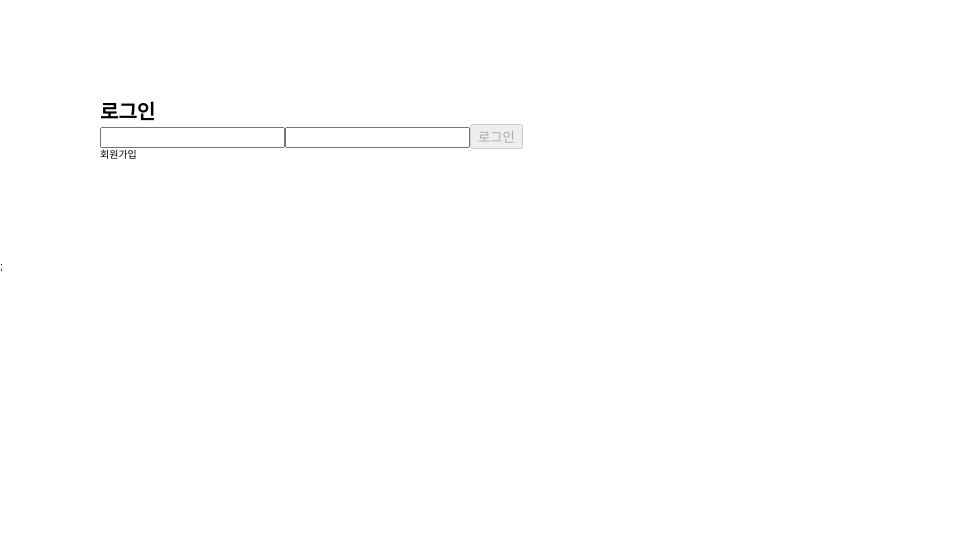
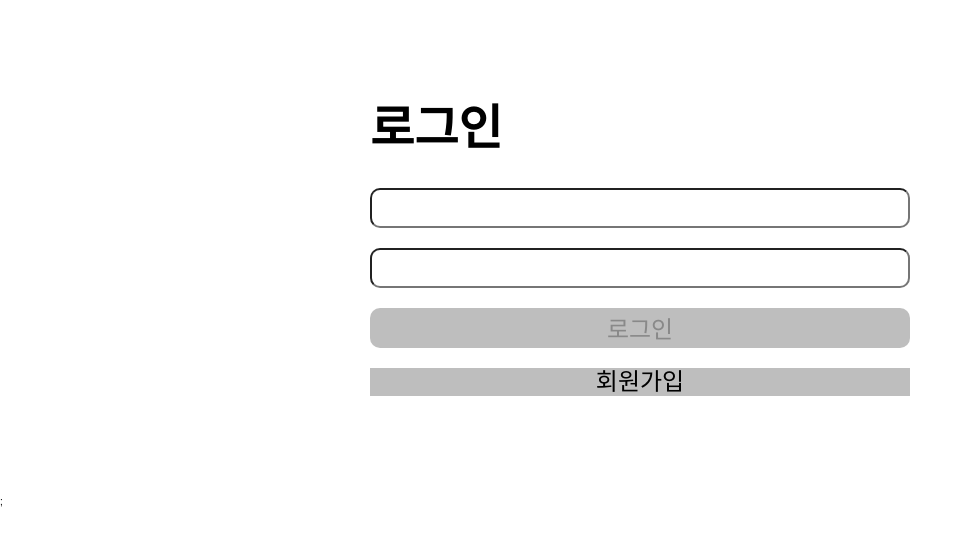
Before and after one commit to hozzijeong/wanted-pre-onboarding-challenge-fe-1, a React (Create React App) app: page /auth/login in a window 1280 px wide. Shown: the top 544 px of the page, without its empty margins (0-973 px from the left). Built offline with nearby package versions, Linux system fonts and the light colour scheme.

Commit message:
Design 기본적인 틀 작성

```diff
--- a/src/components/Auth/AuthForm.tsx
+++ b/src/components/Auth/AuthForm.tsx
@@ -1,15 +1,32 @@
 import { UseMutationResult } from "@tanstack/react-query";
 import { useState } from "react";
+import styled from "styled-components";
 import { inputChangeHandler } from "../../utility/handler";
 import { AuthResult, IAuth } from "../../utility/types";
 import { validateEmail, validatePassword } from "../../utility/validation";
-import Input from "../Utility/Input";
+import Input, { ValueInput } from "../Utility/Input";
 
 interface IForm {
   category: string;
   api: UseMutationResult<AuthResult, unknown, IAuth, unknown>;
-  // fetcher: (data: AuthResult) => void;
 }
+
+const AuthContainer = styled.form`
+  display: flex;
+  flex-direction: column;
+  max-width: 54rem;
+  margin: 0 auto;
+  justify-content: space-between;
+`;
+
+const SubmitInput = styled(ValueInput)`
+  border: none;
+  background-color: #bebebe;
+  &:hover {
+    cursor: pointer;
+    background-color: #adadad;
+  }
+`;
 
 function AuthForm({ category, api }: IForm) {
   const [email, setEmail] = useState<string>("");
@@ -21,7 +38,7 @@ function AuthForm({ category, api }: IForm) {
   };
 
   return (
-    <form method="post" onSubmit={(e) => authSubmitHandler(e)}>
+    <AuthContainer method="post" onSubmit={(e) => authSubmitHandler(e)}>
       <Input
         type="email"
         value={email}
@@ -34,12 +51,12 @@ function AuthForm({ category, api }: IForm) {
         changeHandler={inputChangeHandler}
         fnc={setPassword}
       />
-      <input
+      <SubmitInput
         type="submit"
         value={category}
         disabled={!validateEmail(email) || !validatePassword(password)}
       />
-    </form>
+    </AuthContainer>
   );
 }
 
--- /dev/null
+++ b/src/components/AuthLink.tsx
@@ -0,0 +1,18 @@
+import styled from "styled-components";
+
+const AuthContainer = styled.div`
+  border-radius:1rem
+  width: 54rem;
+  font-size: 2.4rem;
+  text-align: center;
+  background-color: #bebebe;
+  &:hover {
+    background-color: #adadad;
+  }
+  margin: 1rem 0;
+`;
+function AuthLink({ title }: { title: string }) {
+  return <AuthContainer>{title}</AuthContainer>;
+}
+
+export default AuthLink;
--- a/src/components/Layout.tsx
+++ b/src/components/Layout.tsx
@@ -4,7 +4,7 @@ import Loading from "./Utility/Loading";
 
 const LayoutContainer = styled.div`
   margin: 10rem auto;
-  width: 108rem;
+  width: 54rem;
 `;
 
 interface ILayout {
--- /dev/null
+++ b/src/components/Title.tsx
@@ -0,0 +1,19 @@
+import styled from "styled-components";
+
+const TitleP = styled.p`
+  font-size: ${(props) => props.style?.fontSize};
+  font-weight: bold;
+  margin: 2rem 0;
+  text-align: ${(props) => props.style?.textAlign};
+`;
+
+interface ITitle {
+  title: string;
+  size: string;
+}
+
+function Title({ title, size }: ITitle) {
+  return <TitleP style={{ fontSize: size }}>{title}</TitleP>;
+}
+
+export default Title;
--- a/src/components/Todos/CreateTodo.tsx
+++ b/src/components/Todos/CreateTodo.tsx
@@ -6,6 +6,7 @@ import { DataResult } from "utility/types";
 import { useSetRecoilState } from "recoil";
 import { todosAtom } from "atom";
 import { initialResultData } from "utility/initialData";
+import Title from "components/Title";
 
 interface ICreateTodo {
   token: string | null;
@@ -39,7 +40,7 @@ function CreateTodo({ token }: ICreateTodo) {
 
   return (
     <div>
-      <h1>Add Task</h1>
+      <Title title="AddTask" size={"3.6rem"} />
       <form onSubmit={(e) => onSubmit(e)}>
         <input
           style={{ width: "98%" }}
--- a/src/components/Todos/TodoList.tsx
+++ b/src/components/Todos/TodoList.tsx
@@ -1,3 +1,4 @@
+import Title from "components/Title";
 import { ITodos } from "utility/types";
 import TodoItem from "./TodoItem";
 
@@ -7,7 +8,7 @@ interface ITodoList {
 function TodoList({ todos }: ITodoList) {
   return (
     <div>
-      <h1>TodoList</h1>
+      <Title title="TodoList" size={"3.6rem"} />
       <ul>{[...todos.map((x: ITodos) => <TodoItem key={x.id} todo={x} />)]}</ul>
     </div>
   );
--- a/src/components/Utility/Input.tsx
+++ b/src/components/Utility/Input.tsx
@@ -1,3 +1,4 @@
+import styled from "styled-components";
 import { IChangeValue } from "../../utility/handler";
 
 interface IInputProps {
@@ -8,9 +9,18 @@ interface IInputProps {
   disabled?: boolean;
 }
 
+export const ValueInput = styled.input`
+  border-radius: 1rem;
+  outline: none;
+  height: 4rem;
+  margin: 1rem 0;
+  font-size: 2.4rem;
+  padding: 0 1rem;
+`;
+
 function Input({ type, value, changeHandler, fnc, disabled }: IInputProps) {
   return (
-    <input
+    <ValueInput
       type={type}
       value={value}
       onChange={(e) => changeHandler({ e, fnc })}
--- a/src/index.tsx
+++ b/src/index.tsx
@@ -36,11 +36,14 @@ footer, header, hgroup, main, menu, nav, section {
 *[hidden] {
     display: none;
 }
-body {
-  line-height: 1;
-}
 menu, ol, ul {
   list-style: none;
+}
+
+button{
+  &:hover{
+    cursor: pointer;
+  }
 }
 
 * {
--- a/src/routes/Auth/Login.tsx
+++ b/src/routes/Auth/Login.tsx
@@ -4,6 +4,8 @@ import { loginAPI } from "api/apis";
 import Form from "components/Auth/AuthForm";
 import useAuth from "hooks/useAuth";
 import useGetToken from "hooks/useGetToken";
+import Title from "components/Title";
+import AuthLink from "components/AuthLink";
 
 function Login() {
   const navigation = useNavigate();
@@ -14,9 +16,11 @@ function Login() {
 
   return (
     <div>
-      <h1>로그인</h1>
+      <Title title={"로그인"} size={"4.8rem"} />
       <Form category={"로그인"} api={useLogin} />
-      <Link to={"/auth/signup"}>회원가입</Link>
+      <Link to={"/auth/signup"}>
+        <AuthLink title={"회원가입"} />
+      </Link>
     </div>
   );
 }
--- a/src/routes/Auth/SignUp.tsx
+++ b/src/routes/Auth/SignUp.tsx
@@ -2,6 +2,8 @@ import { Link, useNavigate } from "react-router-dom";
 import { SignUpAPI } from "api/apis";
 import AuthForm from "components/Auth/AuthForm";
 import useAuth from "hooks/useAuth";
+import Title from "components/Title";
+import AuthLink from "components/AuthLink";
 
 function SignUp() {
   const navigation = useNavigate();
@@ -12,9 +14,11 @@ function SignUp() {
 
   return (
     <>
-      <h1>회원 가입</h1>
+      <Title title={"회원가입"} size={"4.8rem"} />
       <AuthForm category={"회원가입"} api={signUp} />
-      <Link to={"/auth/login"}>로그인</Link>
+      <Link to={"/auth/login"}>
+        <AuthLink title={"로그인"} />
+      </Link>
     </>
   );
 }
--- a/src/routes/Todos/Todo.tsx
+++ b/src/routes/Todos/Todo.tsx
@@ -10,6 +10,7 @@ import { splitPathName } from "utility/getPathName";
 import { ITodos } from "utility/types";
 import TodoDetail from "./TodoDetail";
 import Loading from "components/Utility/Loading";
+import Title from "components/Title";
 
 function Todos() {
   const navigation = useNavigate();
@@ -34,7 +35,7 @@ function Todos() {
 
   return (
     <div>
-      <h1>Tasks</h1>
+      <Title title="Tasks" size={"4.6rem"} />
       <button onClick={logoutHandler}>로그아웃</button>
       <CreateTodo token={token} />
       <hr />
--- a/src/routes/Todos/TodoDetail.tsx
+++ b/src/routes/Todos/TodoDetail.tsx
@@ -11,6 +11,7 @@ import { useLocation } from "react-router-dom";
 import { splitPathName } from "utility/getPathName";
 import useGetToken from "hooks/useGetToken";
 import { initialResultData } from "utility/initialData";
+import Title from "components/Title";
 
 function TodoDetail() {
   const location = useLocation();
@@ -71,13 +72,8 @@ function TodoDetail() {
 
   return detail !== null ? (
     <div>
-      <h2>상세 보기</h2>
-      <button onClick={updateHandler}>
-        {isUpdateState ? "제출하기" : "수정하기"}
-      </button>
-      {isUpdateState ? (
-        <button onClick={() => cancleHandler(detail)}>취소하기</button>
-      ) : null}
+      <Title title="상세 보기" size={"3.6rem"} />
+
       <div>
         <label>
           Title:
@@ -104,6 +100,12 @@ function TodoDetail() {
           )}
         </label>
       </div>
+      <button onClick={updateHandler}>
+        {isUpdateState ? "제출하기" : "수정하기"}
+      </button>
+      {isUpdateState ? (
+        <button onClick={() => cancleHandler(detail)}>취소하기</button>
+      ) : null}
     </div>
   ) : null;
 }
```
